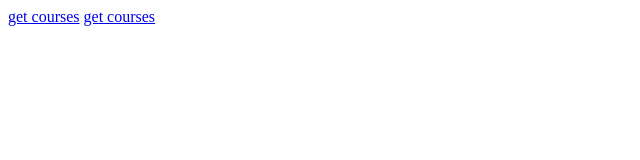
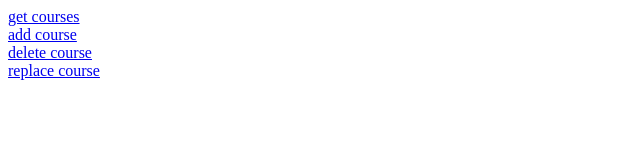
Before and after one commit to mohamed12345abdullah/courses, a website: page index.html in a window 1280 px wide. Shown: the whole page, without its empty margins (0-640 px from the left). Drawn offline with Linux system fonts and the light colour scheme.

Commit message:
Update index.html

```diff
--- a/index.html
+++ b/index.html
@@ -7,8 +7,10 @@
 </head>
 <body>
     <nav>
-        <a href="http://127.0.0.4:8080/courses"> get courses</a>
-        <a href="delete.html"> get courses</a>
+        <a href="http://127.0.0.4:8080/courses"> get courses</a><br>
+        <a href="addCourse.html"> add course </a><br>
+        <a href="delete.html"> delete course </a><br>
+        <a href="replace.html"> replace course </a><br>
     </nav>
 
 
```
